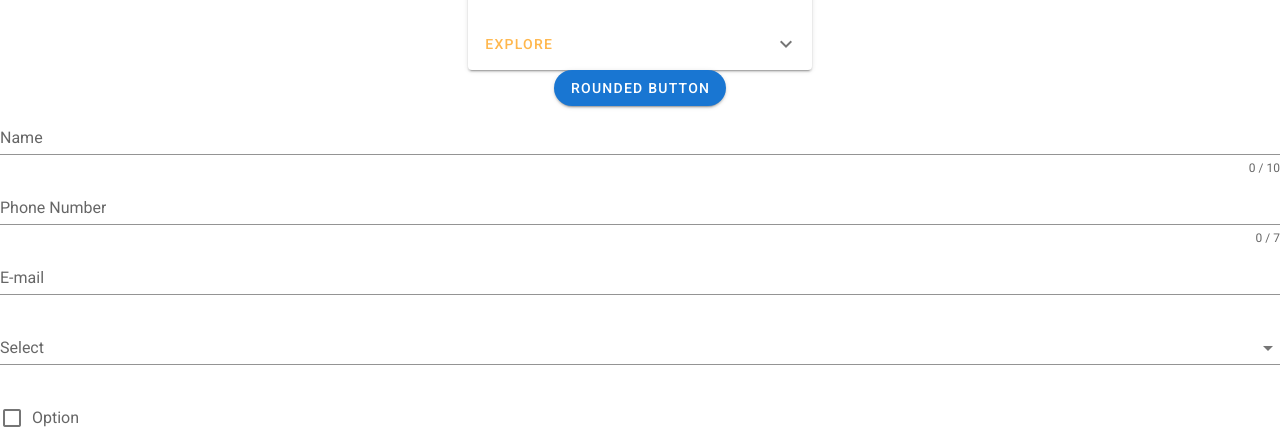
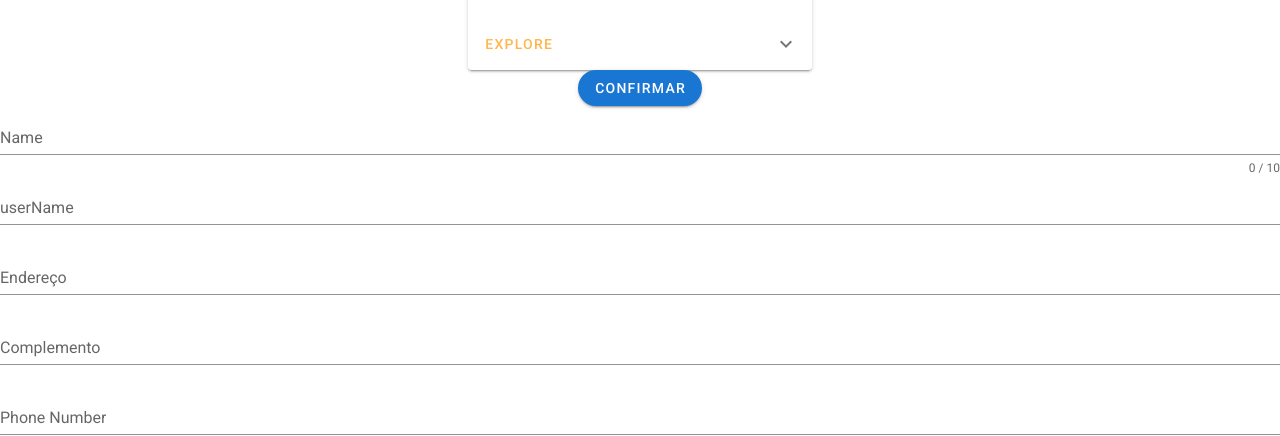
Before and after one commit to gmaciascorrea/Hackaton_Decola2022, a Vue app: page /venda in a window 1280 px wide. Shown: the part 268-704 px from the top of the page. Built offline with nearby package versions, Linux system fonts and the light colour scheme.

Commit message:
Mudando nomenclaturas e adicionando dados de cadastro

```diff
--- a/src/views/VendaView.vue
+++ b/src/views/VendaView.vue
@@ -5,7 +5,7 @@
       color="primary"
       dark
     >
-      Rounded Button
+      Confirmar
     </v-btn>
     <validation-observer
     ref="observer"
@@ -22,6 +22,24 @@
           :counter="10"
           :error-messages="errors"
           label="Name"
+          required
+        ></v-text-field>
+        <v-text-field
+          v-model="name"
+          :error-messages="errors"
+          label="userName"
+          required
+        ></v-text-field>
+        <v-text-field
+          v-model="name"
+          :error-messages="errors"
+          label="Endereço"
+          required
+        ></v-text-field>
+        <v-text-field
+          v-model="name"
+          :error-messages="errors"
+          label="Complemento"
           required
         ></v-text-field>
       </validation-provider>
--- a/vue.config.js
+++ b/vue.config.js
@@ -1,6 +1,6 @@
 const { defineConfig } = require('@vue/cli-service')
 module.exports = defineConfig({
   transpileDependencies: [
-    'vuetify'
+    'vuetify',
   ]
 })
```
